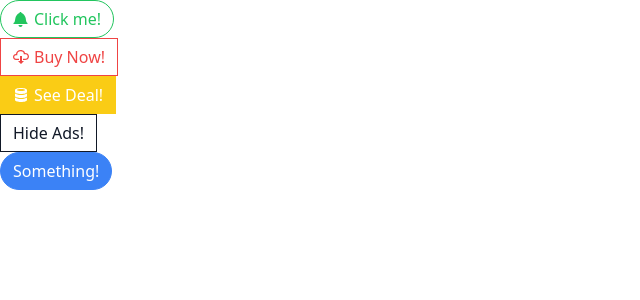
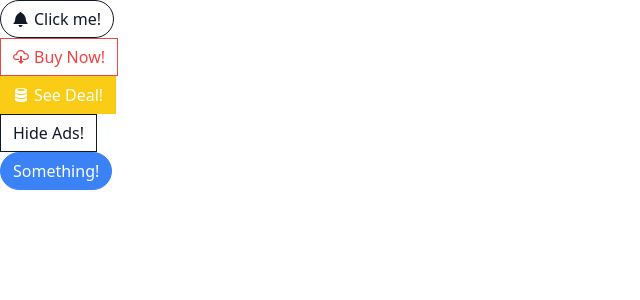
Before and after one commit to vibhavtrivedi/Comps, a React (Create React App) app: page / in a window 1280 px wide. Shown: the top 300 px of the page, without its empty margins (0-640 px from the left). Built offline with nearby package versions, Linux system fonts and the light colour scheme.

Commit message:
use events for buttons

```diff
--- a/src/App.js
+++ b/src/App.js
@@ -2,10 +2,11 @@ import React from "react";
 import Button from "./Button";
 import { GoBell, GoCloudDownload, GoDatabase } from "react-icons/go";
 function App() {
+
   return (
     <div>
       <div>
-        <Button success primary rounded outline>
+        <Button secondary rounded outline >
           <GoBell />
           Click me!
         </Button>
--- a/src/Button.js
+++ b/src/Button.js
@@ -9,9 +9,10 @@ function Button({
   danger,
   outline,
   rounded,
+  ...rest
 }) {
   const classes = twMerge(
-    className("flex items-center px-3 py-1.5 border", {
+    className(rest.className,"flex items-center px-3 py-1.5 border", {
       "border-blue-500 bg-blue-500 text-white": primary,
       "border-gray-900 bg-gray-900 text-white": secondary,
       "border-green-500 bg-green-500 text-white": success,
@@ -26,7 +27,7 @@ function Button({
       "text-red-500": outline && danger,
     })
   );
-  return <button className={classes}>{children}</button>;
+  return <button {...rest} className={classes}>{children}</button>;
 }
 Button.propTypes = {
   checkVariationValue: ({ primary, secondary, success, danger, warning }) => {
```
